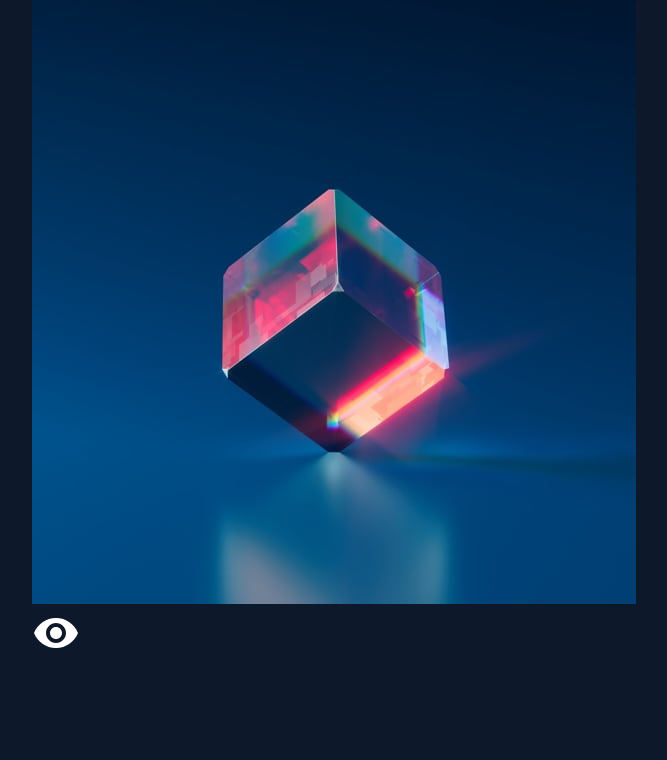
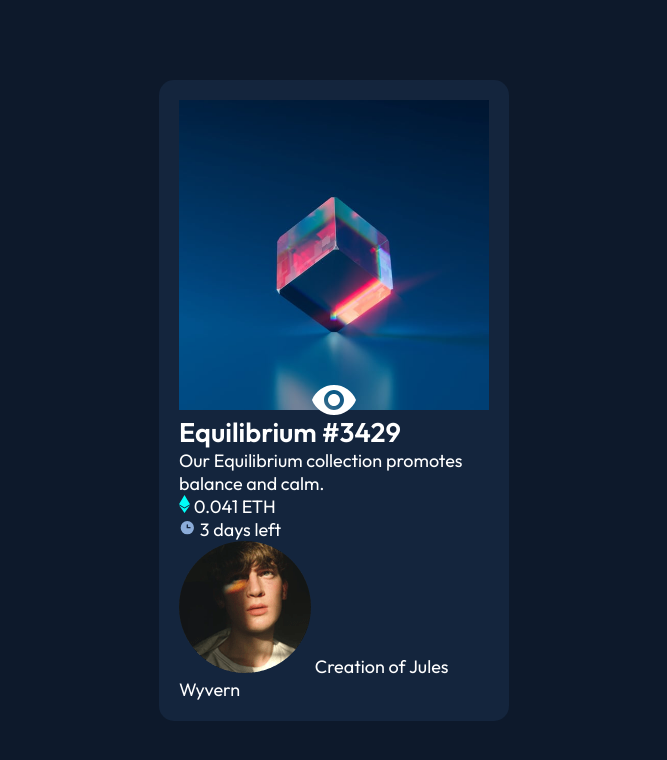
Before and after one commit to chpseb/NFT_PreviewCard, a plain HTML site: page index.html in a window 1280 px wide. Shown: the whole page, without its empty margins (306-973 px from the left). Drawn offline with Linux system fonts and the light colour scheme.

Commit message:
Added Layout and container

```diff
--- a/css/index.css
+++ b/css/index.css
@@ -15,16 +15,40 @@
 }
 
 body {
+  min-height: 100vh;
+  display: flex;
+  align-items: center;
+  justify-content: center;
   font-size: 18px;
   background-color: var(--Main-background-dark-blue);
   font-family: var(--Outfit);
+  color: var(--White);
 }
 .main-container {
+  background-color: var(--Card-background-dark-blue);
   display: flex;
-  align-items: center;
-  justify-content: center;
+  flex-direction: column;
+  max-width: 350px;
+  border-radius: 15px;
 }
 
-.nft-container {
-  background-color: var(--Card-background-dark-blue);
+.nft-card-container {
+  border-radius: 8px;
+  padding: 20px;
 }
+
+.equilibrium-img img {
+  width: 100%;
+  position: relative;
+
+  cursor: pointer;
+}
+
+.icon-view {
+  inset: 0;
+  position: absolute;
+  display: flex;
+  justify-content: center;
+  align-items: center;
+  /* visibility: hidden; */
+}
--- a/index.html
+++ b/index.html
@@ -19,6 +19,7 @@
   <body>
     <!-- Main Container -->
     <main class="main-container">
+      <!-- Card Container -->
       <div class="nft-card-container">
         <!-- Equilibrium Cube -->
         <article
@@ -26,30 +27,36 @@
           role="img"
           aria-label="Equilibrium Cube">
           <img src="./images/image-equilibrium.jpg" alt="" />
-          <div>
-            <img class="icon-view" src="./images/icon-view.svg" alt="" />
+        </article>
+
+        <div class="icon-view">
+          <img src="./images/icon-view.svg" alt="" />
+        </div>
+        <!-- Text Content -->
+        <div class="text-content-nft">
+          <h2>Equilibrium #3429</h2>
+          <p>Our Equilibrium collection promotes balance and calm.</p>
+        </div>
+
+        <!-- Currency and Time -->
+        <div class="currency-and-time">
+          <div class="nft-price">
+            <img src="./images/icon-ethereum.svg" alt="" />
+            <span>0.041 ETH</span>
           </div>
-        </article>
+
+          <div class="time-left">
+            <img src="./images/icon-clock.svg" alt="" />
+            <span class="days-left"> 3 days left</span>
+          </div>
+
+          <!-- Footer -->
+          <footer class="footer">
+            <img src="./images/image-avatar.png" alt="" />
+            <span class="creator">Creation of Jules Wyvern</span>
+          </footer>
+        </div>
       </div>
-
-      <!-- Footer -->
-      <footer class="footer">
-        <div class=""></div>
-      </footer>
     </main>
   </body>
 </html>
-
-<!-- Equilibrium #3429
-
-  Our Equilibrium collection promotes balance and calm.
-
-  0.041 ETH
-  3 days left
-
-  Creation of Jules Wyvern
-
-  <div class="attribution">
-    Challenge by <a href="https://www.frontendmentor.io?ref=challenge" target="_blank">Frontend Mentor</a>.
-    Coded by <a href="#">Your Name Here</a>.
-  </div> -->
```
